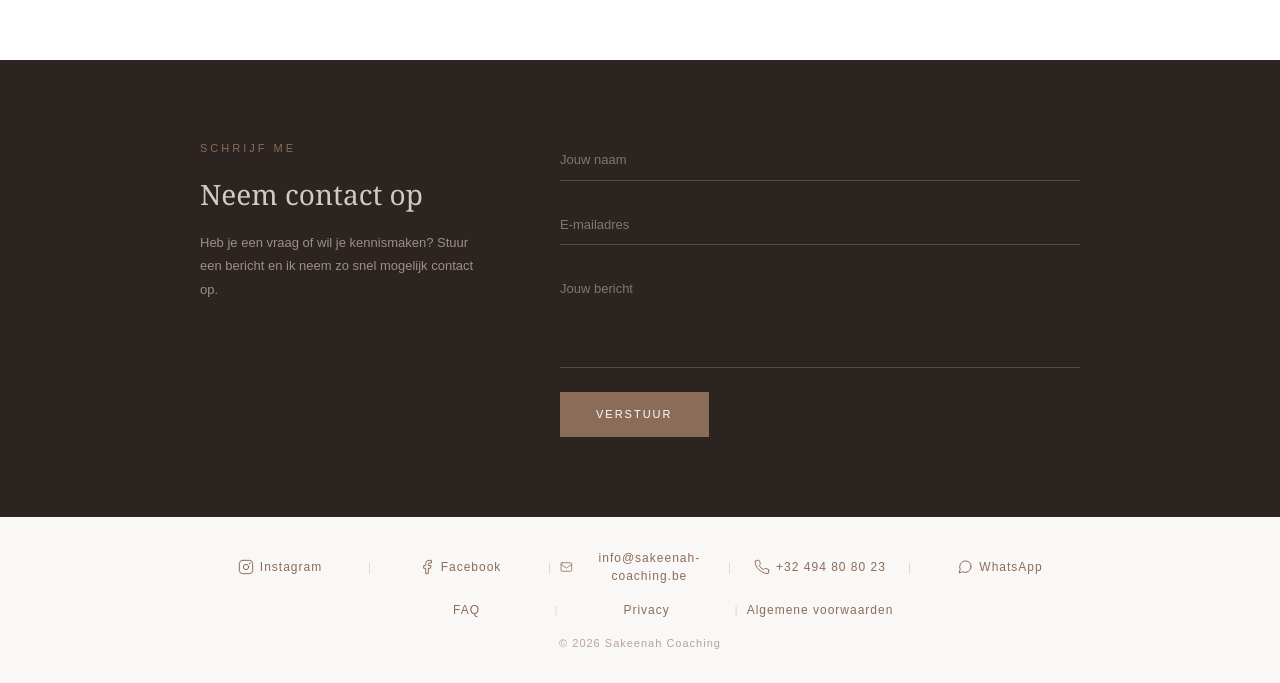
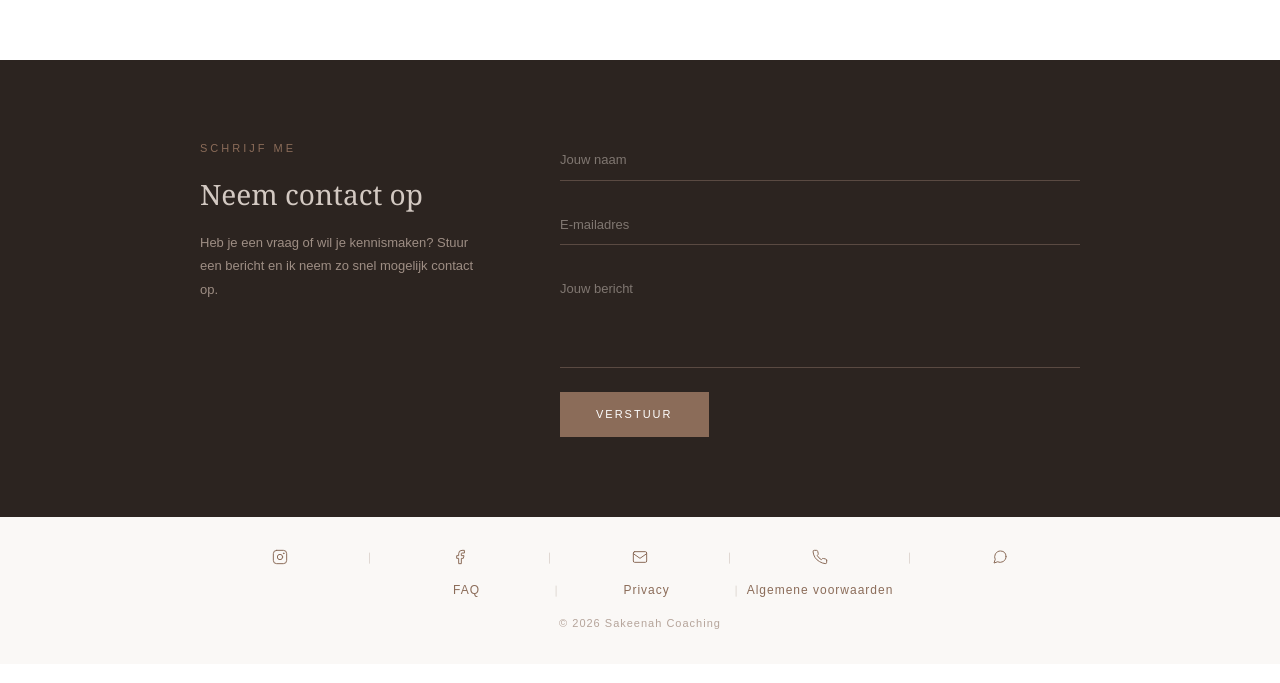
Before and after one commit to souadem6-glitch/sakeenah-coaching-site, a Next.js app: page / in a window 1280 px wide. Shown: the part 2546-3229 px from the top of the page. Built offline with nearby package versions, Linux system fonts and the light colour scheme; grey boxes are pictures that could not be loaded.

Commit message:
enkel iconen in footer

```diff
--- a/app/page.tsx
+++ b/app/page.tsx
@@ -178,27 +178,22 @@ export default function Home() {
         <div className="sk-footer-links">
           <a href="https://www.instagram.com/sakeenah.coaching/" target="_blank" className="sk-footer-link">
             <svg width="16" height="16" viewBox="0 0 24 24" fill="none" stroke="#8B6C59" strokeWidth="1.5" strokeLinecap="round" strokeLinejoin="round"><rect x="2" y="2" width="20" height="20" rx="5"/><circle cx="12" cy="12" r="4"/><circle cx="17.5" cy="6.5" r="0.5" fill="#8B6C59"/></svg>
-            Instagram
           </a>
           <span style={{color:"#D3C9C2",width:"20px",textAlign:"center"}}>|</span>
           <a href="https://www.facebook.com/profile.php?id=61587201634861" target="_blank" className="sk-footer-link">
             <svg width="16" height="16" viewBox="0 0 24 24" fill="none" stroke="#8B6C59" strokeWidth="1.5" strokeLinecap="round" strokeLinejoin="round"><path d="M18 2h-3a5 5 0 0 0-5 5v3H7v4h3v8h4v-8h3l1-4h-4V7a1 1 0 0 1 1-1h3z"/></svg>
-            Facebook
           </a>
           <span style={{color:"#D3C9C2",width:"20px",textAlign:"center"}}>|</span>
           <a href="mailto:info@sakeenah-coaching.be" className="sk-footer-link">
             <svg width="16" height="16" viewBox="0 0 24 24" fill="none" stroke="#8B6C59" strokeWidth="1.5" strokeLinecap="round" strokeLinejoin="round"><rect x="2" y="4" width="20" height="16" rx="2"/><path d="m2 7 10 7 10-7"/></svg>
-            info@sakeenah-coaching.be
           </a>
           <span style={{color:"#D3C9C2",width:"20px",textAlign:"center"}}>|</span>
           <a href="tel:+32494808023" className="sk-footer-link">
             <svg width="16" height="16" viewBox="0 0 24 24" fill="none" stroke="#8B6C59" strokeWidth="1.5" strokeLinecap="round" strokeLinejoin="round"><path d="M22 16.92v3a2 2 0 0 1-2.18 2 19.79 19.79 0 0 1-8.63-3.07A19.5 19.5 0 0 1 4.69 13a19.79 19.79 0 0 1-3.07-8.67A2 2 0 0 1 3.6 2h3a2 2 0 0 1 2 1.72c.127.96.361 1.903.7 2.81a2 2 0 0 1-.45 2.11L7.91 9.91a16 16 0 0 0 6.06 6.06l1.27-1.27a2 2 0 0 1 2.11-.45c.907.339 1.85.573 2.81.7A2 2 0 0 1 22 16.92z"/></svg>
-            +32 494 80 80 23
           </a>
           <span style={{color:"#D3C9C2",width:"20px",textAlign:"center"}}>|</span>
           <a href="https://wa.me/32494808023" target="_blank" className="sk-footer-link">
             <svg width="16" height="16" viewBox="0 0 24 24" fill="none" stroke="#8B6C59" strokeWidth="1.5" strokeLinecap="round" strokeLinejoin="round"><path d="M21 11.5a8.38 8.38 0 0 1-.9 3.8 8.5 8.5 0 0 1-7.6 4.7 8.38 8.38 0 0 1-3.8-.9L3 21l1.9-5.7a8.38 8.38 0 0 1-.9-3.8 8.5 8.5 0 0 1 4.7-7.6 8.38 8.38 0 0 1 3.8-.9h.5a8.48 8.48 0 0 1 8 8v.5z"/></svg>
-            WhatsApp
           </a>
         </div>
         <div className="sk-footer-pages">
```
